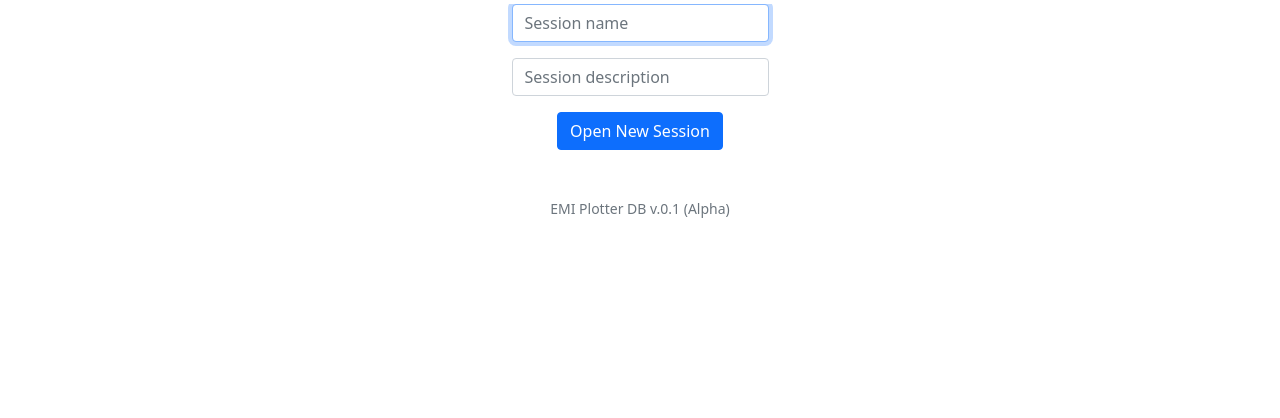
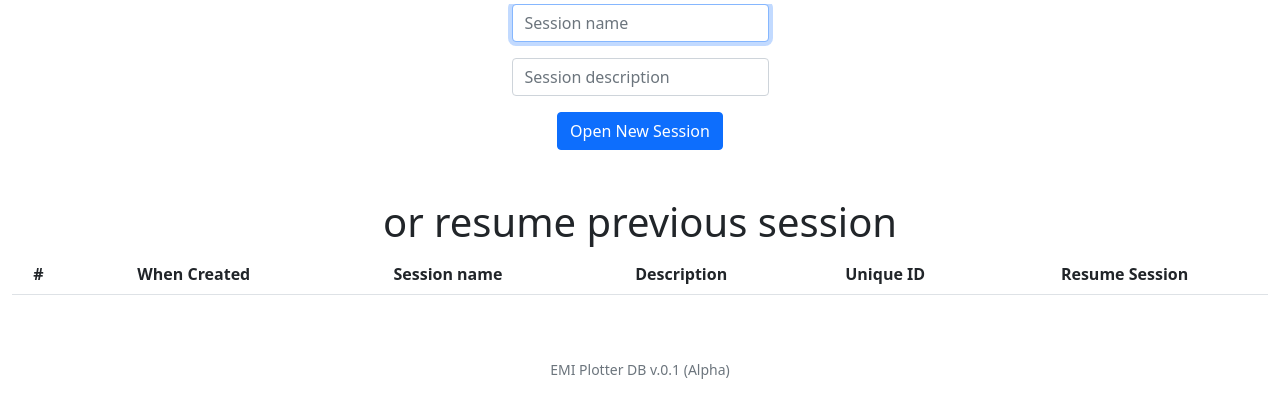
Before and after one commit to ilyashulga/cs50_final_project, a Flask app: page /upload_online in a window 1280 px wide. Shown: the part 203-621 px from the top of the page. Run offline with Flask 2, Linux system fonts and the light colour scheme; a user stored in the database is signed in; lists and menus that the app fills with data are empty; some libraries are stand-ins or nearby versions.

Commit message:
Added resume session mechanism

```diff
--- a/app.py
+++ b/app.py
@@ -18,6 +18,7 @@ import plotly.express as px
 import datetime
 import os
 import pyvisa
+import requests
 
 
 from helpers import apology, login_required, generate_graph, getIconClassForFilename, generate_multiple_graphs, open_connection, close_connection
@@ -93,7 +94,7 @@ def upload_online(reqPath):
     try:
         session_is_open = db.execute("SELECT is_open FROM sessions WHERE is_open=1 AND user_id=?", session["user_id"])[0]["is_open"]
     except:
-        return render_template("new_session.html")
+        return render_template("new_session.html", user_sessions_table=db.execute("SELECT * FROM sessions WHERE user_id=?", session["user_id"]), enumerate=enumerate)
 
     session_folder = db.execute("SELECT folder FROM sessions WHERE user_id=? AND is_open=1", session["user_id"])[0]["folder"]
     session_id = db.execute("SELECT id FROM sessions WHERE user_id=? and is_open=1", session["user_id"])[0]["id"]
@@ -215,6 +216,23 @@ def upload_online(reqPath):
         # Store all user input form data in user session param (to be used after as a starting point when page is refreshed)
         session["curr_wp"] = curr_wp
 
+        """ SECTION without get data from spectrum
+        # check if the post request has the file part
+        session['inst_address'] = request.form.get('inst_address')
+        print(session['inst_address'])
+        if 'file' not in request.files:
+            flash('Getting .csv from spectrum')
+            response = requests.post('http://' + session['inst_address'] + '/TransferData/GetTrace', data = 'All Traces')
+            file = response.content
+            print(file)
+        else:
+            file = request.files['file']
+        # If the user does not select a file, the browser submits an
+        # empty file without a filename.
+        if file.filename == '':
+            flash('No selected file')
+            return redirect(request.url)
+        """
 
         # check if the post request has the file part
         if 'file' not in request.files:
@@ -226,6 +244,7 @@ def upload_online(reqPath):
         if file.filename == '':
             flash('No selected file')
             return redirect(request.url)
+
         if file and allowed_file(file.filename):
             filename_head = secure_filename(file.filename)
             filename_head = curr_wp["model"] + '_' + ("Potted_" if curr_wp["is_potted"] else "Not_potted_") + curr_wp["layout"] + '_WP_' + curr_wp["cl_ol"] + '_' + curr_wp["mode"] + '_Power_' + str(curr_wp["power_in"]) + '_' + curr_wp["user_comment"]
@@ -448,6 +467,24 @@ def new_session():
             apology("Can't save session id", 400)
         return redirect("/upload_online")
 
+@app.route("/resume_session", methods=["GET", "POST"])
+@login_required
+def resume_session():
+    if request.method == "POST":
+
+        try:
+            db.execute("UPDATE sessions SET is_open = 1 WHERE id=?", request.form.get("resume_session"))
+        except:
+            apology("Can't resume session", 400)
+
+        session["session"] = db.execute("SELECT name FROM sessions WHERE user_id=? AND is_open=1", session["user_id"])[0]['name']
+
+        try:
+            session["id"] = db.execute("SELECT id FROM sessions WHERE is_open=1 AND user_id=?", session['user_id'])[0]['id']
+        except:
+            apology("Can't resume session", 400)
+        return redirect("/upload_online")
+
 @app.route("/close_session", methods=["GET", "POST"])
 @login_required
 def close_session():
@@ -541,5 +578,6 @@ def delete_item():
 
 
 if __name__ == '__main__':
+    #app.run(host="0.0.0.0")
     app.run(debug=True)
     #app.run(host="0.0.0.0", debug=True)
--- a/helpers.py
+++ b/helpers.py
@@ -103,9 +103,9 @@ def generate_multiple_graphs(session_results_table, session_folder):
                         title_standoff = 5)
     fig.update_layout(#autosize=False,
                         minreducedwidth=250,
-                        minreducedheight=1500,
+                        minreducedheight=500,
                         #width=1500,
-                        #height=1000,
+                        height=700,
                         legend=dict(
                             #yanchor="top",
                             y=-0.3,
--- a/templates/new_session.html
+++ b/templates/new_session.html
@@ -16,4 +16,34 @@
         </div>
         <button class="btn btn-primary" type="submit">Open New Session</button>
     </form>
+    <br><br>
+    <h1>or resume previous session</h1>
+    <table class="table table-striped table-responsive">
+        <thead>
+            <tr>
+                <th>#</th>
+                <th>When Created</th>
+                <th>Session name</th>
+                <th>Description</th>
+                <th>Unique ID</th>
+                <th>Resume Session</th>
+            </tr>
+        </thead>
+        <tbody>
+            {% for index, row in enumerate(user_sessions_table) %}
+
+                <td>{{ index }}</td>
+                <td>{{ row['timestamp'] }}</td>
+                <td>{{ row['name'] }}</td>
+                <td>{{ row['description'] }}</td>
+                <td>{{ row['id'] }}</td>
+                <td>
+                    <form action="/resume_session" method="post" value="{{ row['id'] }}">
+                        <button name="resume_session" value="{{ row['id'] }}" class="btn btn-primary" type="submit">Resume</button>
+                    </form>
+                </td>
+            </tr>
+            {% endfor %}
+        </tbody>
+    </table>
 {% endblock %}
```
Also changed, not shown: templates/upload_online.html (+19 -11 lines).
